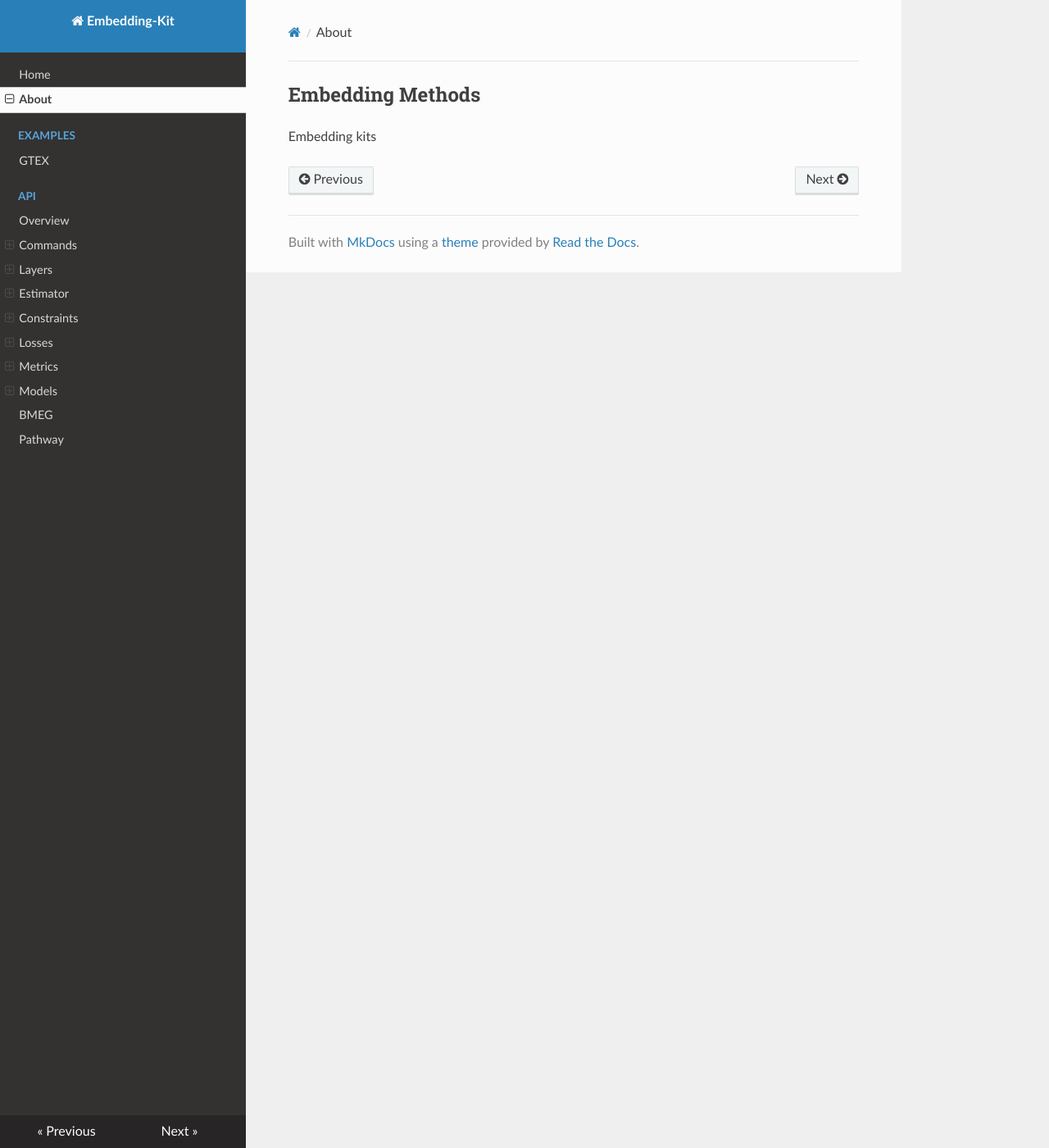
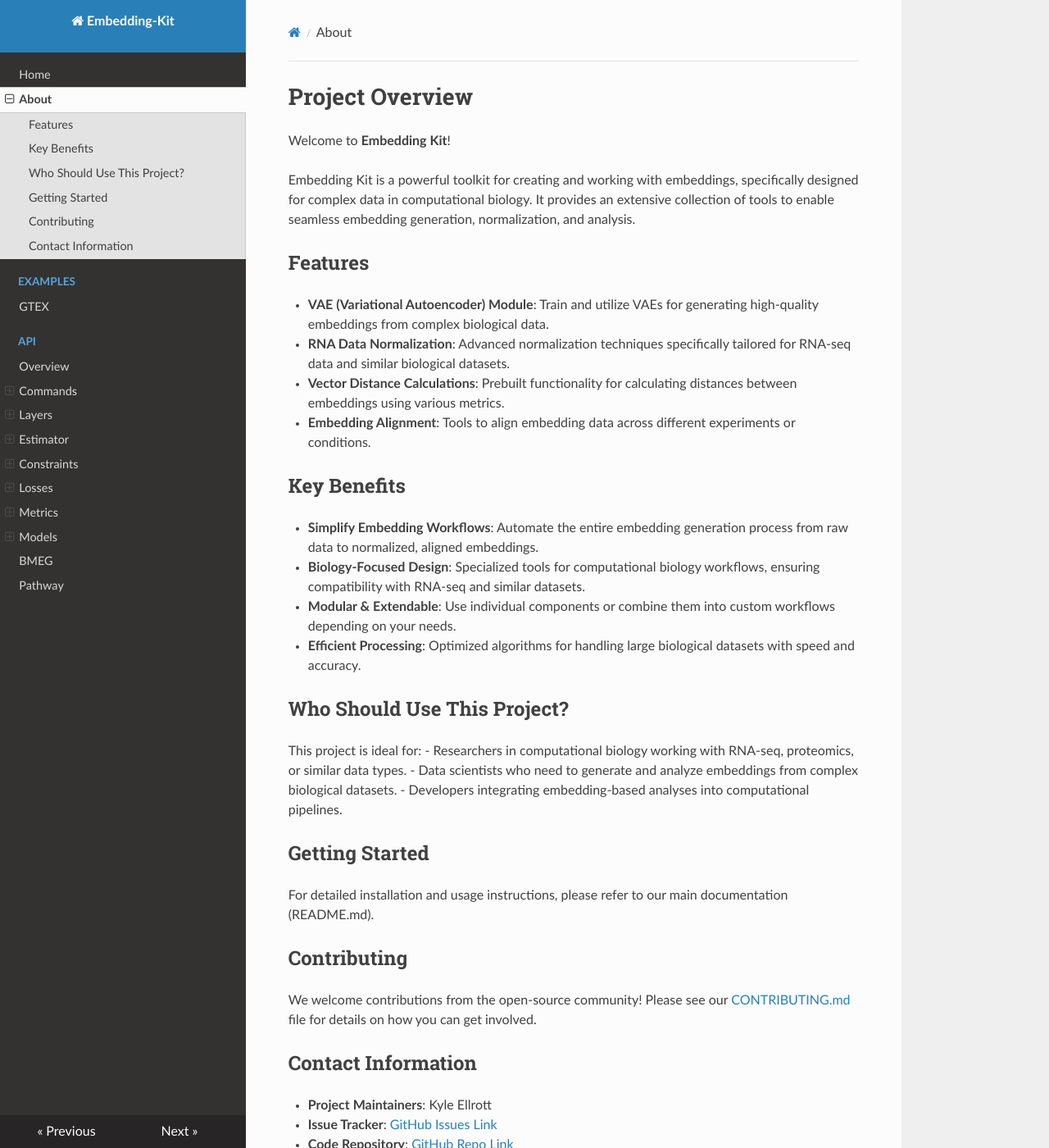
Before and after one commit to ohsu-comp-bio/embedding-kit, an MkDocs documentation site: the page built from docs/about.md, in a window 1280 px wide and 1400 px high. Shown: the whole window at 82% size. Built offline with MkDocs 1.6.1, drawn with Linux system fonts in a browser that asks for light colours; nearby versions of some CDN libraries.

```diff
--- a/docs/about.md
+++ b/docs/about.md
@@ -1,4 +1,40 @@
+# Project Overview
 
-## Embedding Methods
+Welcome to **Embedding Kit**!
 
-Embedding kits
+Embedding Kit is a powerful toolkit for creating and working with embeddings, specifically designed for complex data in computational biology. It provides an extensive collection of tools to enable seamless embedding generation, normalization, and analysis.
+
+## Features
+
+- **VAE (Variational Autoencoder) Module**: Train and utilize VAEs for generating high-quality embeddings from complex biological data.
+- **RNA Data Normalization**: Advanced normalization techniques specifically tailored for RNA-seq data and similar biological datasets.
+- **Vector Distance Calculations**: Prebuilt functionality for calculating distances between embeddings using various metrics.
+- **Embedding Alignment**: Tools to align embedding data across different experiments or conditions.
+
+## Key Benefits
+
+- **Simplify Embedding Workflows**: Automate the entire embedding generation process from raw data to normalized, aligned embeddings.
+- **Biology-Focused Design**: Specialized tools for computational biology workflows, ensuring compatibility with RNA-seq and similar datasets.
+- **Modular & Extendable**: Use individual components or combine them into custom workflows depending on your needs.
+- **Efficient Processing**: Optimized algorithms for handling large biological datasets with speed and accuracy.
+
+## Who Should Use This Project?
+
+This project is ideal for:
+- Researchers in computational biology working with RNA-seq, proteomics, or similar data types.
+- Data scientists who need to generate and analyze embeddings from complex biological datasets.
+- Developers integrating embedding-based analyses into computational pipelines.
+
+## Getting Started
+
+For detailed installation and usage instructions, please refer to our main documentation (README.md).
+
+## Contributing
+
+We welcome contributions from the open-source community! Please see our [CONTRIBUTING.md](docs/CONTRIBUTING.md) file for details on how you can get involved.
+
+## Contact Information
+
+- **Project Maintainers**: Kyle Ellrott
+- **Issue Tracker**: [GitHub Issues Link](https://github.com/ohsu-comp-bio/embedding-kit/issues)
+- **Code Repository**: [GitHub Repo Link](https://github.com/ohsu-comp-bio/embedding-kit)
```
Also changed, not shown: README.md (+1 -1 lines), 6 other files.
